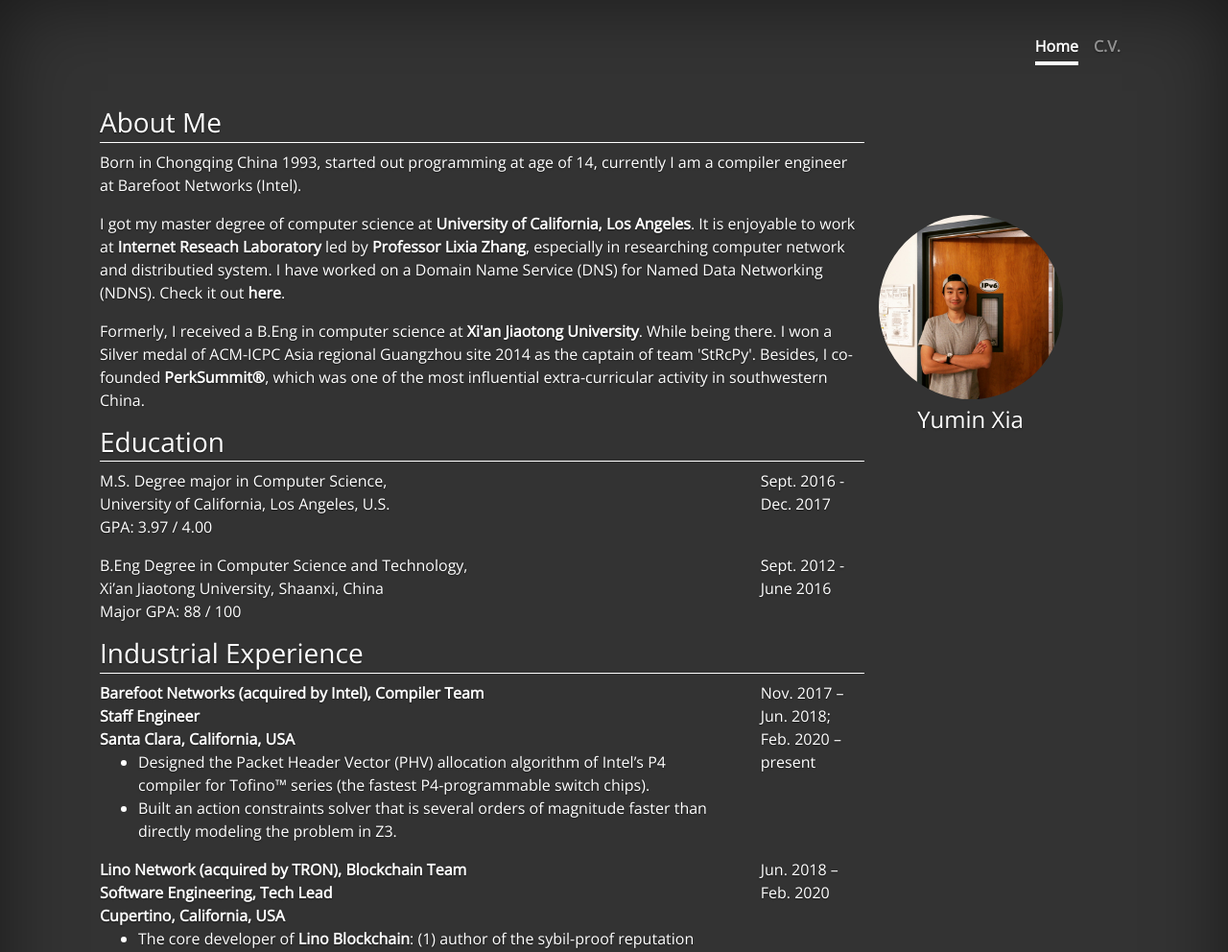
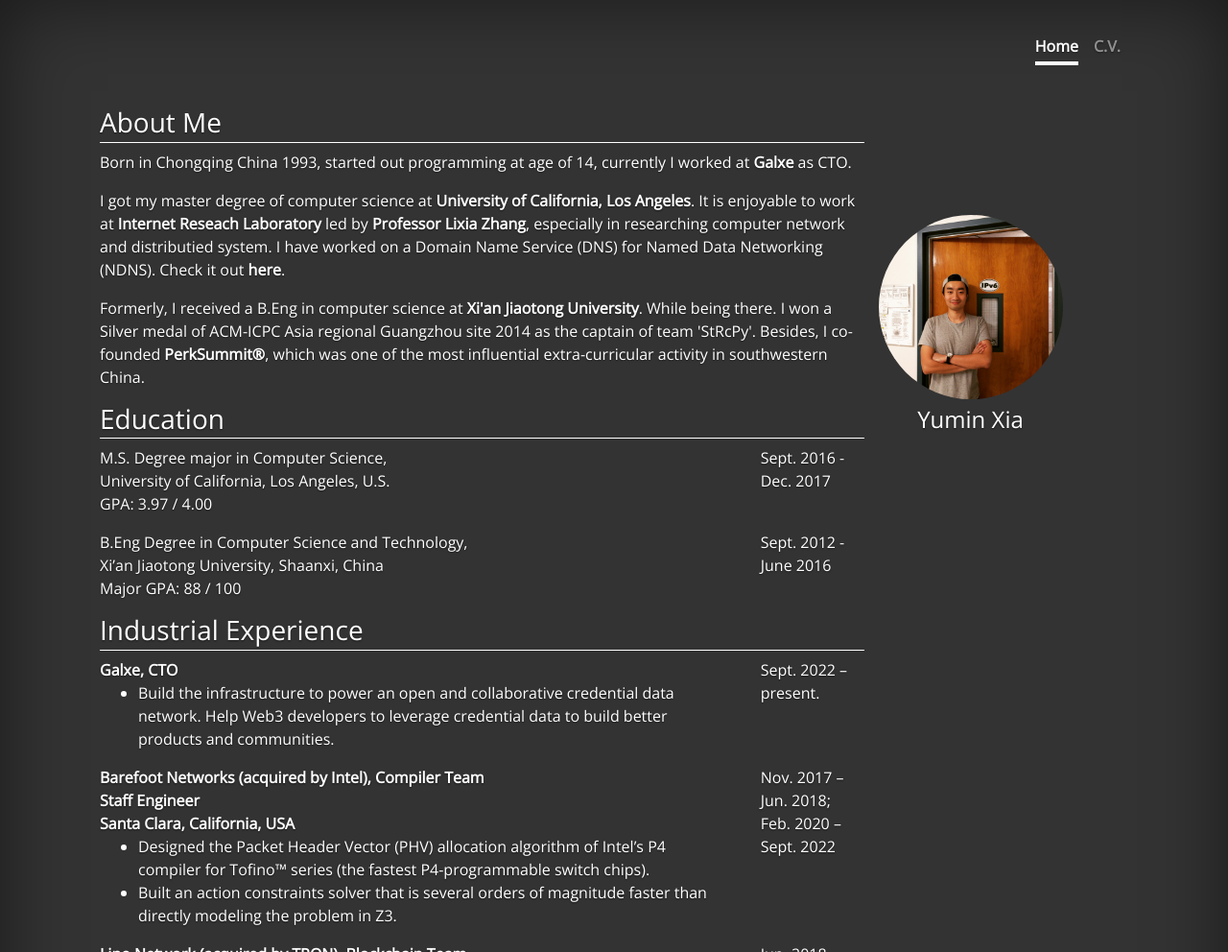
Before and after one commit to Stumble/homepage, a plain HTML site: page index.html in a window 1280 px wide. Shown: the top 992 px of the page at 96% size. Drawn offline with nearby package versions, Linux system fonts and the light colour scheme; a script that the page names is missing.

Commit message:
job update

```diff
--- a/index.html
+++ b/index.html
@@ -48,7 +48,7 @@
                     <h3>About Me</h3>
                     <p>
                       Born in Chongqing China 1993, started out programming at
-                      age of 14, currently I am a compiler engineer at Barefoot Networks (Intel).
+                      age of 14, currently I worked at <a href="https://galxe.com/">Galxe</a> as CTO.
                     </p>
                     <p>
                       I got my master degree of computer science at <a
@@ -106,6 +106,25 @@
                   </div>
                   <div class="content-block">
                     <h3>Industrial Experience</h3>
+                    <!-- Galxe -->
+                    <div class="row">
+                      <div class="col-10">
+                        <strong>
+                          Galxe, CTO
+                          <br />
+                        </strong>
+                        <ul>
+                          <li>
+                            Build the infrastructure to power an open and collaborative credential data network.
+                            Help Web3 developers to leverage credential data to build better products and communities.
+                          </li>
+                        </ul>
+                      </div>
+                      <div class="col-2">
+                        Sept. 2022 – present.
+                      </div>
+                    </div>
+
                     <!-- Barefoot(Intel) -->
                     <div class="row">
                       <div class="col-10">
@@ -128,7 +147,7 @@
                         </ul>
                       </div>
                       <div class="col-2">
-                        Nov. 2017 – Jun. 2018; Feb. 2020 – present
+                        Nov. 2017 – Jun. 2018; Feb. 2020 – Sept. 2022
                       </div>
                     </div>
 
```
